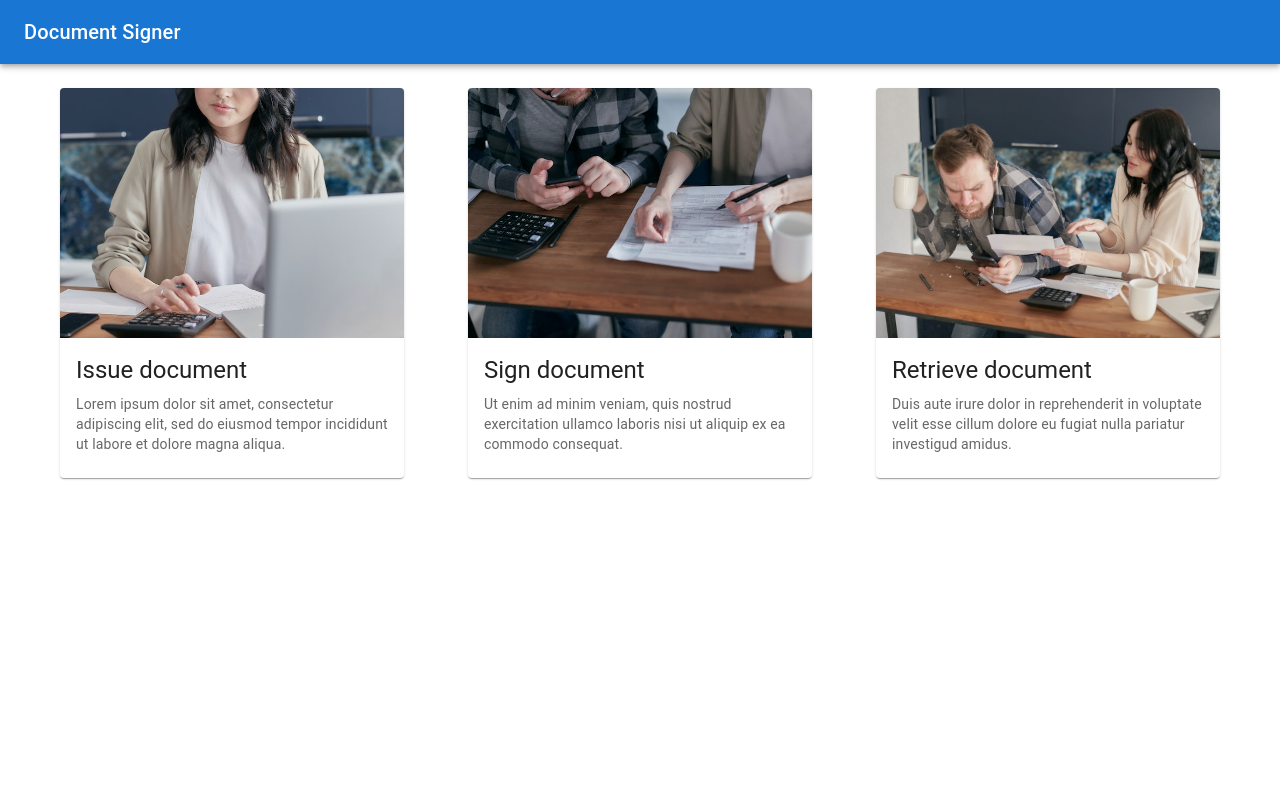
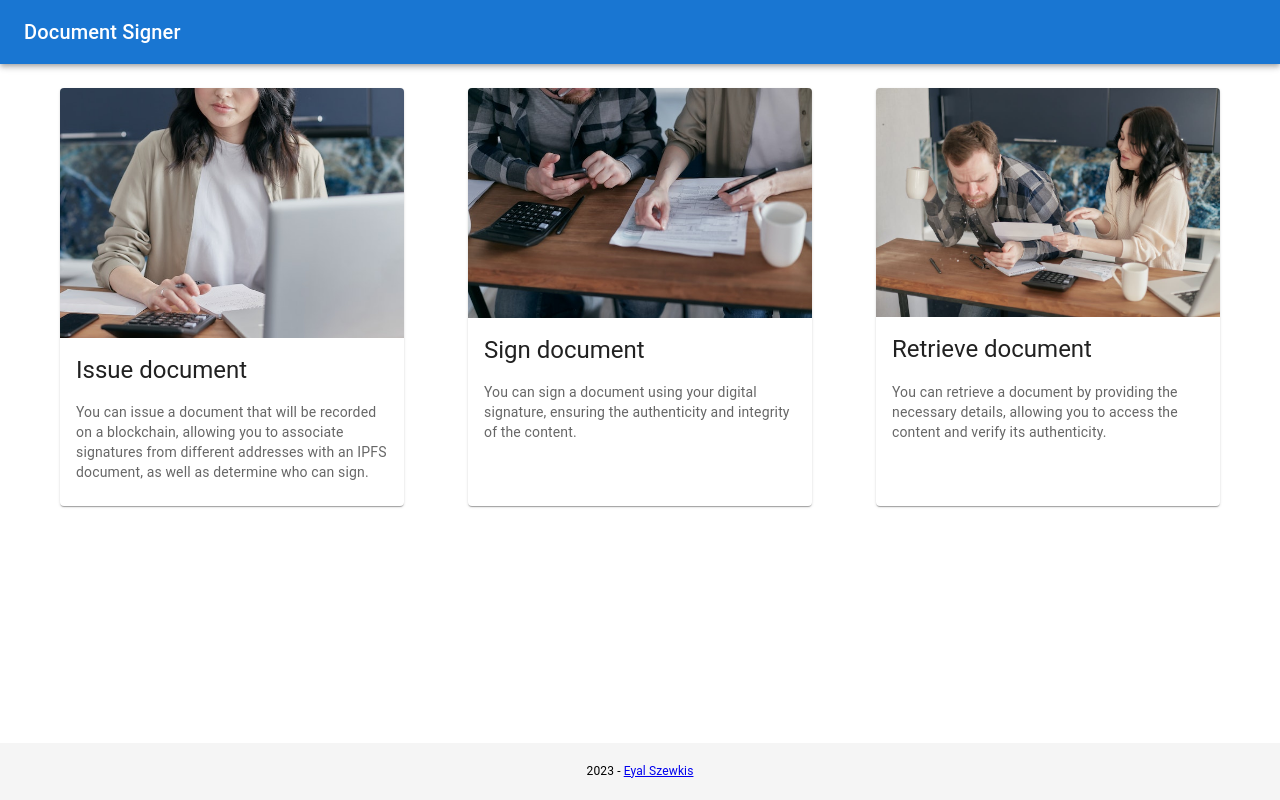
Before and after one commit to eyalis/blockchain_sign_documents, a React (Create React App) app: page / in a window 1280 px wide. Built offline with nearby package versions, Linux system fonts and the light colour scheme.

Commit message:
added descriptions in the cards, footer and styles

```diff
--- a/src/App.js
+++ b/src/App.js
@@ -1,15 +1,17 @@
 import React from "react";
 import { BrowserRouter as Router, Route, Routes } from "react-router-dom";
 import NavBar from "./components/NavBar";
+import Footer from "./components/Footer";
 import Home from "./Home";
 import IssueDocument from "./IssueDocument";
 import SignDocument from "./SignDocument";
 import RetrieveDocument from "./RetrieveDocument";
 
-
 const App = () => {
   return (
     <Router>
+      <div style={styles.container}>
+        <div style={styles.content}>
           <NavBar />
           <Routes>
             <Route path="/" element={<Home />} />
@@ -17,9 +19,22 @@ const App = () => {
             <Route path="/sign-document" element={<SignDocument />} />
             <Route path="/retrieve-document" element={<RetrieveDocument />} />
           </Routes>
+        </div>
+        <Footer />
+      </div>
     </Router>
   );
 };
 
+const styles = {
+  container: {
+    display: "flex",
+    flexDirection: "column",
+    minHeight: "100vh",
+  },
+  content: {
+    flex: "1 0 auto",
+  },
+};
 
 export default App;
--- a/src/Home.js
+++ b/src/Home.js
@@ -16,21 +16,21 @@ function Home() {
                         to="/issue-document"
                         image={image1}
                         title="Issue document"
-                        description="Lorem ipsum dolor sit amet, consectetur adipiscing elit, sed do eiusmod tempor incididunt ut labore et dolore magna aliqua." />
+                        description="You can issue a document that will be recorded on a blockchain, allowing you to associate signatures from different addresses with an IPFS document, as well as determine who can sign." />
                 </Grid>
                 <Grid item xs={12} sm={4}>
                     <CardItem
                         to="/sign-document"
                         image={image2}
                         title="Sign document"
-                        description="Ut enim ad minim veniam, quis nostrud exercitation ullamco laboris nisi ut aliquip ex ea commodo consequat." />
+                        description="You can sign a document using your digital signature, ensuring the authenticity and integrity of the content." />
                 </Grid>
                 <Grid item xs={12} sm={4}>
                     <CardItem
                         to="/retrieve-document"
                         image={image3}
                         title="Retrieve document"
-                        description="Duis aute irure dolor in reprehenderit in voluptate velit esse cillum dolore eu fugiat nulla pariatur investigud amidus." />
+                        description="You can retrieve a document by providing the necessary details, allowing you to access the content and verify its authenticity." />
                 </Grid>
             </Grid>
         </div>
--- a/src/components/CardItem.js
+++ b/src/components/CardItem.js
@@ -7,13 +7,15 @@ const CardItem = ({ image, title, description, to }) => {
         <Link to={to} style={{ textDecoration: 'none' }}>
             <Card sx={{ ...styles.card, ...styles.hover }}>
                 <CardMedia component="img" image={image} height="250" />
-                <CardContent>
+                <CardContent sx={styles.cardContent}>
+                    <div style={styles.contentContainer}>
                         <Typography variant="h5" component="h2" gutterBottom>
                             {title}
                         </Typography>
                         <Typography variant="body2" color="text.secondary">
                             {description}
                         </Typography>
+                    </div>
                 </CardContent>
             </Card>
         </Link>
@@ -34,6 +36,15 @@ const styles = {
             boxShadow: '0 4px 20px 0 rgba(0,0,0,0.12)',
         },
     },
+    cardContent: {
+        height: '100%',
+    },
+    contentContainer: {
+        display: 'grid',
+        gridTemplateRows: 'auto 1fr',
+        gap: '8px',
+        height: '100%',
+    },
 };
 
 export default CardItem;
--- /dev/null
+++ b/src/components/Footer.js
@@ -0,0 +1,29 @@
+import React from "react";
+import { Typography, Box } from "@mui/material";
+import { Link } from "react-router-dom";
+
+const Footer = () => {
+    return (
+        <Box sx={styles.footer}>
+            <Typography variant="body2" align="center" sx={styles.footerText}>
+                2023 - {" "}
+                <Link to="https://www.linkedin.com/in/eyal-szewkis/" target="_blank" rel="noopener">
+                    Eyal Szewkis
+                </Link>
+            </Typography>
+        </Box>
+    );
+};
+
+const styles = {
+    footer: {
+        backgroundColor: "#f5f5f5",
+        padding: "20px",
+        marginTop: "auto",
+    },
+    footerText: {
+        fontSize: "12px",
+    },
+};;
+
+export default Footer;
```
Also changed, not shown: src/App.css (deleted, +0 -38 lines), src/styles/App.css (added, +9 -0 lines). Lines whose indentation alone changed are shown as unchanged.
